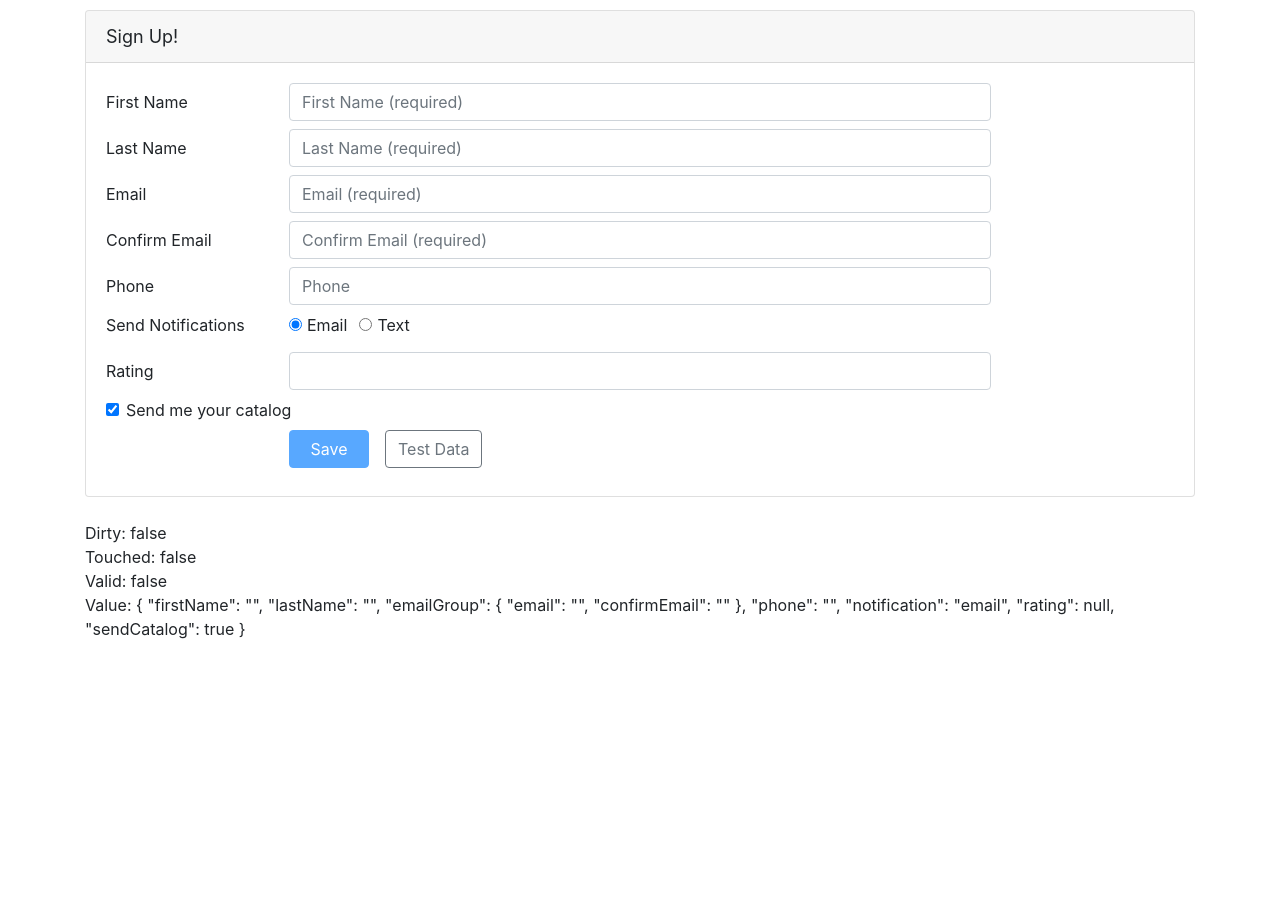
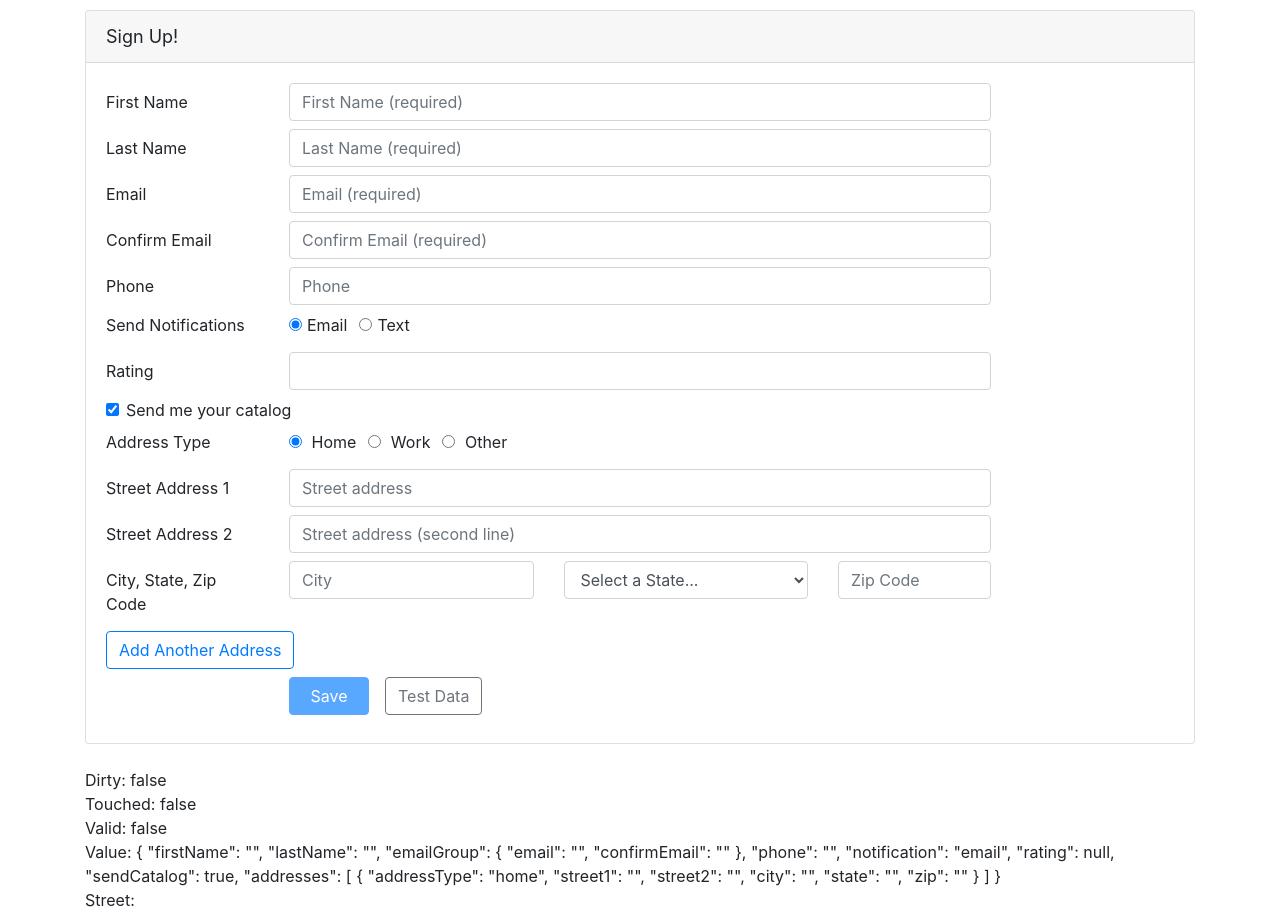
Before and after one commit to sadecker09/angular-reactive-forms, an Angular app in the folder Demo/: page / in a window 1280 px wide. Before the commit the page ends 800 px from the top, so only its background shows below. Built offline with nearby package versions, Linux system fonts and the light colour scheme.

Commit message:
Duplicate address form group and use FormArray to retain the instances

```diff
--- a/Demo/src/app/customers/customer.component.html
+++ b/Demo/src/app/customers/customer.component.html
@@ -200,7 +200,12 @@
         </div>
       </div>
 
-      <!-- <div *ngIf="customer.sendCatalog">
+      <div *ngIf="customerForm.get('sendCatalog').value">
+        <div
+          formArrayName="addresses"
+          *ngFor="let address of addresses.controls; let i = index"
+        >
+          <div [formGroupName]="i">
             <div class="form-group row mb-2">
               <label class="col-md-2 col-form-label pt-0">Address Type</label>
               <div class="col-md-8">
@@ -211,8 +216,7 @@
                       id="addressType1Id"
                       type="radio"
                       value="home"
-                  [(ngModel)]="customer.addressType"
-                  name="addressType"
+                      formControlName="addressType"
                     />
                     Home
                   </label>
@@ -224,8 +228,7 @@
                       id="addressType1Id"
                       type="radio"
                       value="work"
-                  [(ngModel)]="customer.addressType"
-                  name="addressType"
+                      formControlName="addressType"
                     />
                     Work
                   </label>
@@ -237,8 +240,7 @@
                       id="addressType1Id"
                       type="radio"
                       value="other"
-                  [(ngModel)]="customer.addressType"
-                  name="addressType"
+                      formControlName="addressType"
                     />
                     Other
                   </label>
@@ -247,57 +249,59 @@
             </div>
 
             <div class="form-group row mb-2">
-          <label class="col-md-2 col-form-label" for="street1Id"
+              <label
+                class="col-md-2 col-form-label"
+                attr.for="{{ 'street1Id' + i }}"
                 >Street Address 1</label
               >
               <div class="col-md-8">
                 <input
                   class="form-control"
-              id="street1Id"
+                  id="{{ 'street1Id' + i }}"
                   type="text"
                   placeholder="Street address"
-              [(ngModel)]="customer.street1"
-              name="street1"
+                  formControlName="street1"
                 />
               </div>
             </div>
 
             <div class="form-group row mb-2">
-          <label class="col-md-2 col-form-label" for="street2Id"
+              <label
+                class="col-md-2 col-form-label"
+                attr.for="{{ 'street2Id' + i }}"
                 >Street Address 2</label
               >
               <div class="col-md-8">
                 <input
                   class="form-control"
-              id="street2Id"
+                  id="{{ 'street2Id' + i }}"
                   type="text"
                   placeholder="Street address (second line)"
-              [(ngModel)]="customer.street2"
-              name="street2"
+                  formControlName="street2"
                 />
               </div>
             </div>
 
             <div class="form-group row mb-2">
-          <label class="col-md-2 col-form-label" for="cityId"
+              <label
+                class="col-md-2 col-form-label"
+                attr.for="{{ 'cityId' + i }}"
                 >City, State, Zip Code</label
               >
               <div class="col-md-3">
                 <input
                   class="form-control"
-              id="cityId"
+                  id="{{ 'cityId' + i }}"
                   type="text"
                   placeholder="City"
-              [(ngModel)]="customer.city"
-              name="city"
+                  formControlName="city"
                 />
               </div>
               <div class="col-md-3">
                 <select
                   class="form-control"
                   id="stateId"
-              [(ngModel)]="customer.state"
-              name="state"
+                  formControlName="state"
                 >
                   <option value="" disabled selected hidden>
                     Select a State...
@@ -318,12 +322,26 @@
                   id="zipId"
                   type="number"
                   placeholder="Zip Code"
-              [(ngModel)]="customer.zip"
-              name="zip"
+                  formControlName="zip"
                 />
               </div>
             </div>
-      </div> -->
+          </div>
+        </div>
+
+        <div class="form-group row mb-2">
+          <div class="col-md-4">
+            <button
+              class="btn btn-outline-primary"
+              type="button"
+              [disabled]="!addresses.valid"
+              (click)="addAddress()"
+            >
+              Add Another Address
+            </button>
+          </div>
+        </div>
+      </div>
 
       <div class="form-group row mb-2">
         <div class="offset-md-2 col-md-4">
@@ -354,4 +372,5 @@
 </div>
 <br />Dirty: {{ customerForm.dirty }} <br />Touched: {{ customerForm.touched }}
 <br />Valid: {{ customerForm.valid }} <br />Value:
-{{ customerForm.value | json }}
+{{ customerForm.value | json }} <br />Street:
+{{ addresses.get("0.street1")?.value }}
--- a/Demo/src/app/customers/customer.component.ts
+++ b/Demo/src/app/customers/customer.component.ts
@@ -5,6 +5,7 @@
   Validators,
   AbstractControl,
   ValidatorFn,
+  FormArray,
 } from '@angular/forms';
 import { debounceTime } from 'rxjs/operators';
 import { Customer } from './customer';
@@ -47,6 +48,12 @@
     email: 'Please enter a valid email address',
   };
 
+  // Create a property for the FormArray to make accessing easier; but instead of normal property, use getter to ensure none of the code accidentally modifies the FormArray
+  get addresses(): FormArray {
+    // need to cast to FormArray type, otherwise it would be AbstractControl
+    return <FormArray>this.customerForm.get('addresses');
+  }
+
   constructor(private fb: FormBuilder) {}
 
   ngOnInit(): void {
@@ -65,6 +72,7 @@
       notification: 'email',
       rating: [null, ratingRange(1, 5)],
       sendCatalog: true,
+      addresses: this.fb.array([this.buildAddress()]),
     });
 
     this.customerForm
@@ -80,6 +88,21 @@
   save(): void {
     console.log(this.customerForm);
     console.log('Saved: ' + JSON.stringify(this.customerForm.value));
+  }
+
+  addAddress(): void {
+    this.addresses.push(this.buildAddress());
+  }
+
+  buildAddress(): FormGroup {
+    return this.fb.group({
+      addressType: 'home',
+      street1: '',
+      street2: '',
+      city: '',
+      state: '',
+      zip: '',
+    });
   }
 
   populateTestData(): void {
```
Lines whose indentation alone changed are shown as unchanged.
